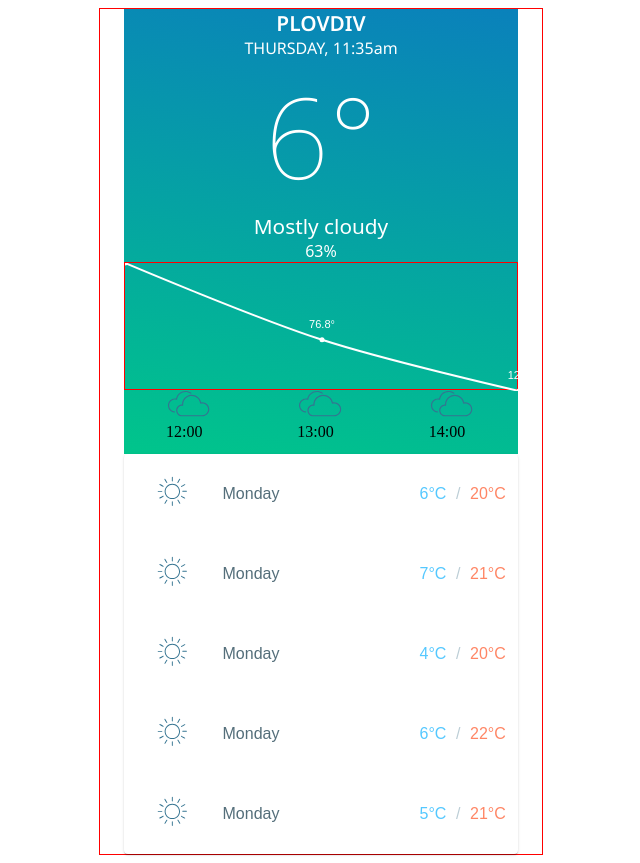
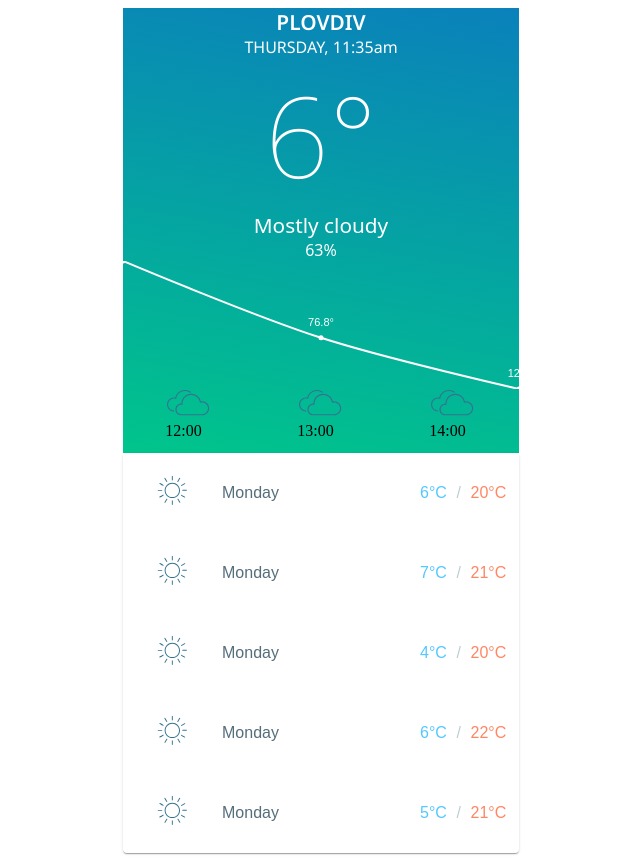
Before and after one commit to oscaramos/weather-app, a React (Create React App) app: page / in a window 1280 px wide. Shown: the whole page, without its empty margins (319-959 px from the left). Built offline with nearby package versions, Linux system fonts and the light colour scheme.

Commit message:
Refactor

```diff
--- a/src/App.js
+++ b/src/App.js
@@ -1,66 +1,20 @@
 import React, { useEffect, useState } from 'react';
+import Container from "@material-ui/core/Container";
 
-import Grid from "@material-ui/core/Grid";
-import Container from "@material-ui/core/Container";
-import { makeStyles } from '@material-ui/core/styles';
+import Header from "./components/Header";
+import Menu from "./components/Menu";
+
+import {
+  requestDayMinMaxTemperatures,
+  requestHourTemperatures
+} from "./api/api";
 
 import cloudyIcon from './icons/weather/cloudy.svg';
 import sunnyIcon from './icons/weather/sunny.svg';
 import foggyIcon from './icons/weather/foggy.svg';
 
-import WeekWeatherMenu from "./components/WeekWeatherMenu";
+import './App.css';
 
-import './App.css';
-import WeatherChart from "./components/WeatherChart";
-import HourWeather from "./components/HourWeather";
-import { requestDayMinMaxTemperatures, requestHourTemperatures } from "./api/api";
-
-
-
-const useStyles = makeStyles(() => ({
-  weatherInfoContainer: {
-    background: 'linear-gradient(190deg, rgba(10,129,187,1) 0%, rgba(0,197,139,1) 100%)'
-  },
-  location: {
-    fontFamily: "NotoSans",
-    fontWeight: "600",
-    fontSize: '1.3em',
-    color: 'white',
-  },
-  currentTime: {
-    fontFamily: "NotoSans",
-    fontWeight: "400",
-    fontSize: '1em',
-    color: 'white',
-  },
-  temperature: {
-    fontFamily: "NotoSans",
-    fontWeight: "100",
-    fontSize: '7em',
-    color: 'white',
-  },
-  weatherDescription: {
-    fontFamily: "Noto Sans",
-    fontWeight: "400",
-    fontSize: '1.3em',
-    color: 'white',
-  },
-  humidity: {
-    fontFamily: "Noto Sans",
-    fontWeight: "400",
-    fontSize: '1em',
-    color: 'white',
-  },
-  weatherChart: {
-    width: '100%',
-    height: '8em',
-    border: '1px solid red'
-  },
-  hourWeather: {
-    width: '100%',
-    height: '4em',
-  }
-}))
 
 function App() {
   const [location, ] = useState("PLOVDIV");
@@ -68,8 +22,6 @@ function App() {
   const [temperature, ] = useState("6°");
   const [weatherDescription, ] = useState("Mostly cloudy");
   const [humidity, ] = useState("63%");
-
-  const classes = useStyles();
 
   const [weekWeather, setWeekWeather] = useState([
     {
@@ -142,43 +94,27 @@ function App() {
       })
 
     requestHourTemperatures('arequipa')
-      .then(hourTemperatures => {
+      .then(hourPredictions => {
         setData([{
           id: 'weather',
-          data: hourTemperatures.slice(0, 3).map((temperature, index) => ({
+          data: hourPredictions.slice(0, 3).map((hourPrediction, index) => ({
             x: (12+index)+":00",
-            y: temperature.temperature
+            y: hourPrediction.temperature
           }))
         }])
       })
   }, [])
 
   return (
-    <Container maxWidth='xs' style={{ border: "1px solid red" }}>
-      <Grid container direction='column' alignItems='center' className={classes.weatherInfoContainer}>
-        <Grid item className={classes.location}>
-          {location}
-        </Grid>
-        <Grid item className={classes.currentTime}>
-          {currentTime}
-        </Grid>
-        <Grid item className={classes.temperature}>
-          {temperature}
-        </Grid>
-        <Grid item className={classes.weatherDescription}>
-          {weatherDescription}
-        </Grid>
-        <Grid item className={classes.humidity}>
-          {humidity}
-        </Grid>
-        <Grid item className={classes.weatherChart}>
-          <WeatherChart data={data}/>
-        </Grid>
-        <Grid item className={classes.hourWeather}>
-          <HourWeather data={data} />
-        </Grid>
-      </Grid>
-      <WeekWeatherMenu weekWeather={weekWeather} />
+    <Container maxWidth='xs'>
+      <Header data={data}
+              location={location}
+              currentTime={currentTime}
+              temperature={temperature}
+              weatherDescription={weatherDescription}
+              humidity={humidity} />
+
+      <Menu weekWeather={weekWeather} />
     </Container>
   );
 }
--- a/src/components/HourWeather.jsx
+++ b/src/components/ChartLabels.jsx
@@ -2,7 +2,7 @@ import React from 'react';
 import Grid from "@material-ui/core/Grid";
 import cloudyIcon from "../icons/weather/cloudy.svg";
 
-const HourWeather = ({ data }) => {
+const ChartLabels = ({ data }) => {
   return (
     <Grid container direction='row' justify='space-around'>
       {
@@ -23,4 +23,4 @@ const HourWeather = ({ data }) => {
   );
 };
 
-export default HourWeather;
+export default ChartLabels;
--- /dev/null
+++ b/src/components/Header.jsx
@@ -0,0 +1,82 @@
+import React from 'react';
+
+import Grid from "@material-ui/core/Grid";
+import WeatherChart from "./WeatherChart";
+import ChartLabels from "./ChartLabels";
+
+import { makeStyles } from "@material-ui/core/styles";
+
+const useStyles = makeStyles(() => ({
+  weatherInfoContainer: {
+    background: 'linear-gradient(190deg, rgba(10,129,187,1) 0%, rgba(0,197,139,1) 100%)'
+  },
+  location: {
+    fontFamily: "NotoSans",
+    fontWeight: "600",
+    fontSize: '1.3em',
+    color: 'white',
+  },
+  currentTime: {
+    fontFamily: "NotoSans",
+    fontWeight: "400",
+    fontSize: '1em',
+    color: 'white',
+  },
+  temperature: {
+    fontFamily: "NotoSans",
+    fontWeight: "100",
+    fontSize: '7em',
+    color: 'white',
+  },
+  weatherDescription: {
+    fontFamily: "Noto Sans",
+    fontWeight: "400",
+    fontSize: '1.3em',
+    color: 'white',
+  },
+  humidity: {
+    fontFamily: "Noto Sans",
+    fontWeight: "400",
+    fontSize: '1em',
+    color: 'white',
+  },
+  weatherChart: {
+    width: '100%',
+    height: '8em'
+  },
+  chartLabels: {
+    width: '100%',
+    height: '4em',
+  }
+}))
+
+function Header({ currentTime, data, humidity, location, temperature, weatherDescription }) {
+  const classes = useStyles();
+  return (
+    <Grid container direction='column' alignItems='center' className={classes.weatherInfoContainer}>
+      <Grid item className={classes.location}>
+        {location}
+      </Grid>
+      <Grid item className={classes.currentTime}>
+        {currentTime}
+      </Grid>
+      <Grid item className={classes.temperature}>
+        {temperature}
+      </Grid>
+      <Grid item className={classes.weatherDescription}>
+        {weatherDescription}
+      </Grid>
+      <Grid item className={classes.humidity}>
+        {humidity}
+      </Grid>
+      <Grid item className={classes.weatherChart}>
+        <WeatherChart data={data} />
+      </Grid>
+      <Grid item className={classes.chartLabels}>
+        <ChartLabels data={data} />
+      </Grid>
+    </Grid>
+  );
+}
+
+export default Header;
--- /dev/null
+++ b/src/components/Menu.jsx
@@ -0,0 +1,57 @@
+import React from 'react';
+
+import Grid from "@material-ui/core/Grid";
+import Paper from "@material-ui/core/Paper";
+import { makeStyles } from '@material-ui/core/styles';
+
+const useStyles = makeStyles(() => ({
+  itemContainer: {
+    height: "5em"
+  },
+  weekday: {
+    fontFamily: "Arial",
+    fontWeight: "300",
+    color: '#546E7A'
+  },
+  minmaxTemperature: {
+    fontFamily: "Arial",
+    fontWeight: "300",
+  }
+}))
+
+const Menu = ({ weekWeather }) => {
+  const classes = useStyles();
+
+  return (
+    <Paper>
+      <Grid container direction='column'>
+        {
+          weekWeather.map(item =>
+            <Grid key={item.weekDay + item.minTemperature + item.maxTemperature}
+                  item container className={classes.itemContainer} alignItems='center'>
+              <Grid item xs={3} style={{ textAlign: 'center' }}>
+                <img src={item.icon} alt='weather icon' style={{ width: '2em', height: '2em' }} />
+              </Grid>
+              <Grid item xs={6} className={classes.weekday}>
+                {item.weekDay}
+              </Grid>
+              <Grid item xs={3} className={classes.minmaxTemperature} style={{ textAlign: 'right' }}>
+                <span style={{ color: '#54C8FF' }}>
+                  {item.minTemperature}°C
+                </span>
+                <span style={{ color: '#BCCED6', marginLeft: '0.6em' }}>
+                    /
+                </span>
+                <span style={{ color: '#FF8665', marginLeft: '0.6em', marginRight: '1em' }}>
+                  {item.maxTemperature}°C
+                </span>
+              </Grid>
+            </Grid>
+          )
+        }
+      </Grid>
+    </Paper>
+  );
+};
+
+export default Menu;
--- a/src/components/WeatherChart.jsx
+++ b/src/components/WeatherChart.jsx
@@ -1,5 +1,4 @@
 import React from 'react';
-
 import { ResponsiveLine } from '@nivo/line'
 
 
--- a/src/components/WeekWeatherMenu.jsx
+++ /dev/null
@@ -1,56 +0,0 @@
-import React from 'react';
-
-import Grid from "@material-ui/core/Grid";
-import Paper from "@material-ui/core/Paper";
-import { makeStyles } from '@material-ui/core/styles';
-
-const useStyles = makeStyles(theme => ({
-  itemContainer: {
-    height: "5em"
-  },
-  weekday: {
-    fontFamily: "Arial",
-    fontWeight: "300",
-    color: '#546E7A'
-  },
-  minmaxTemperature: {
-    fontFamily: "Arial",
-    fontWeight: "300",
-  }
-}))
-
-const WeekWeatherMenu = ( { weekWeather } ) => {
-  const classes = useStyles();
-
-  return (
-    <Paper>
-      <Grid container direction='column'>
-        {
-          weekWeather.map(item =>
-            <Grid key={ item.weekDay + item.minTemperature + item.maxTemperature } item container className={classes.itemContainer} alignItems='center'>
-              <Grid item xs={3} style={{textAlign: 'center'}}>
-                <img src={ item.icon } alt='weather icon' style={{width: '2em', height: '2em'}}/>
-              </Grid>
-              <Grid item xs={6} className={classes.weekday}>
-                { item.weekDay }
-              </Grid>
-              <Grid item xs={3} className={classes.minmaxTemperature} style={{textAlign: 'right'}}>
-                  <span style={{color: '#54C8FF'}}>
-                    { item.minTemperature }°C
-                  </span>
-                <span style={{color: '#BCCED6', marginLeft: '0.6em'}}>
-                    /
-                  </span>
-                <span style={{color: '#FF8665', marginLeft: '0.6em', marginRight: '1em'}}>
-                  { item.maxTemperature }°C
-                  </span>
-              </Grid>
-            </Grid>
-          )
-        }
-      </Grid>
-    </Paper>
-  );
-};
-
-export default WeekWeatherMenu;
```
Also changed, not shown: 1 other file (tests, documents, lock files or other folders).
